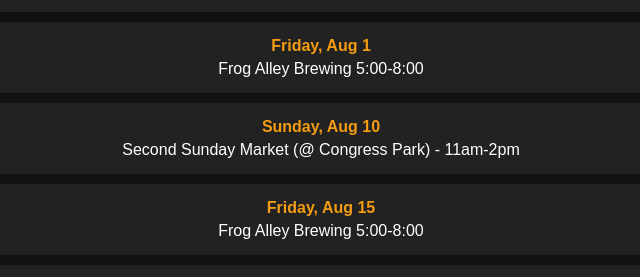
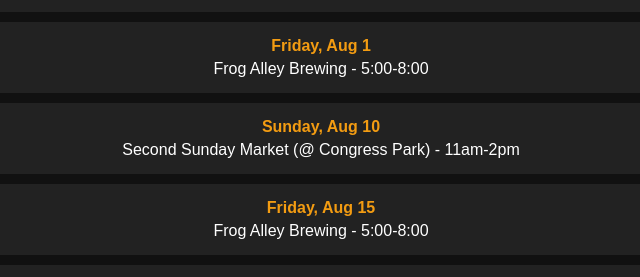
Before and after one commit to Ryanbean11/Upcoming-Shows, a plain HTML site: page index.html in a window 1280 px wide. Shown: the part 1319-1596 px from the top of the page, 319-959 px from the left. Drawn offline with Linux system fonts and the light colour scheme.

Commit message:
Update index.html

```diff
--- a/index.html
+++ b/index.html
@@ -118,7 +118,7 @@
 
 <div class="show">
   <div class="date">Friday, Aug 1</div>
-  <div class="venue">Frog Alley Brewing 5:00-8:00</div>
+  <div class="venue">Frog Alley Brewing - 5:00-8:00</div>
 </div>
 
 <div class="show">
@@ -128,7 +128,7 @@
 
 <div class="show">
   <div class="date">Friday, Aug 15</div>
-  <div class="venue">Frog Alley Brewing 5:00-8:00</div>
+  <div class="venue">Frog Alley Brewing - 5:00-8:00</div>
 </div>
 
 <div class="show">
```
